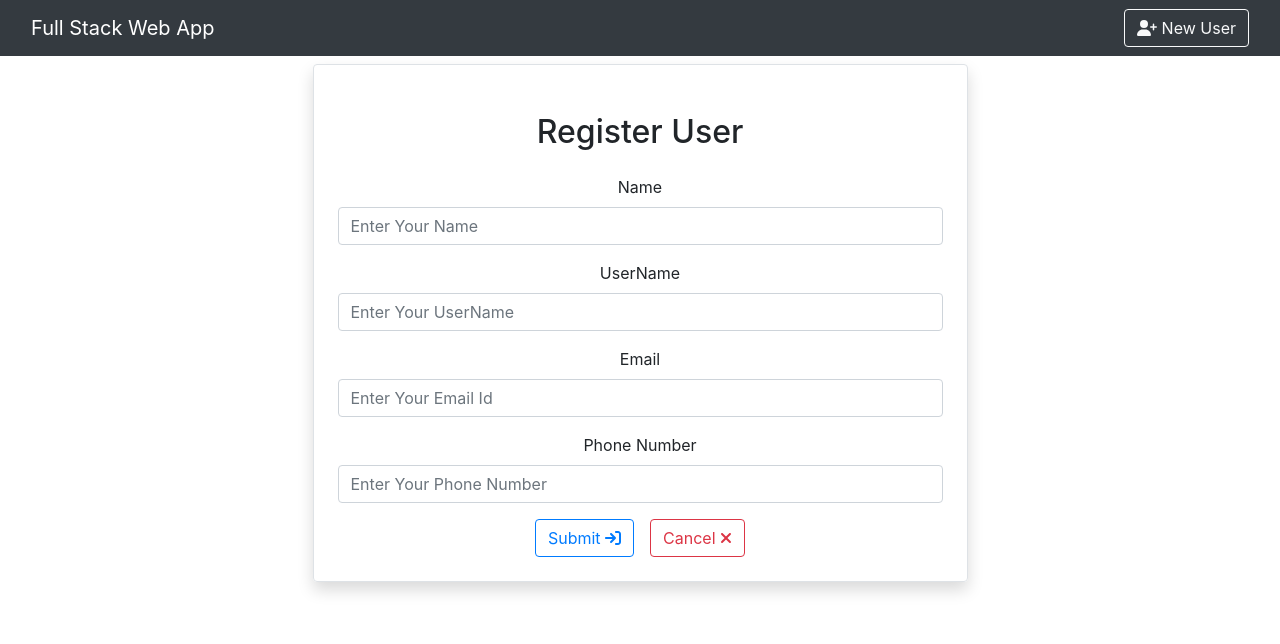
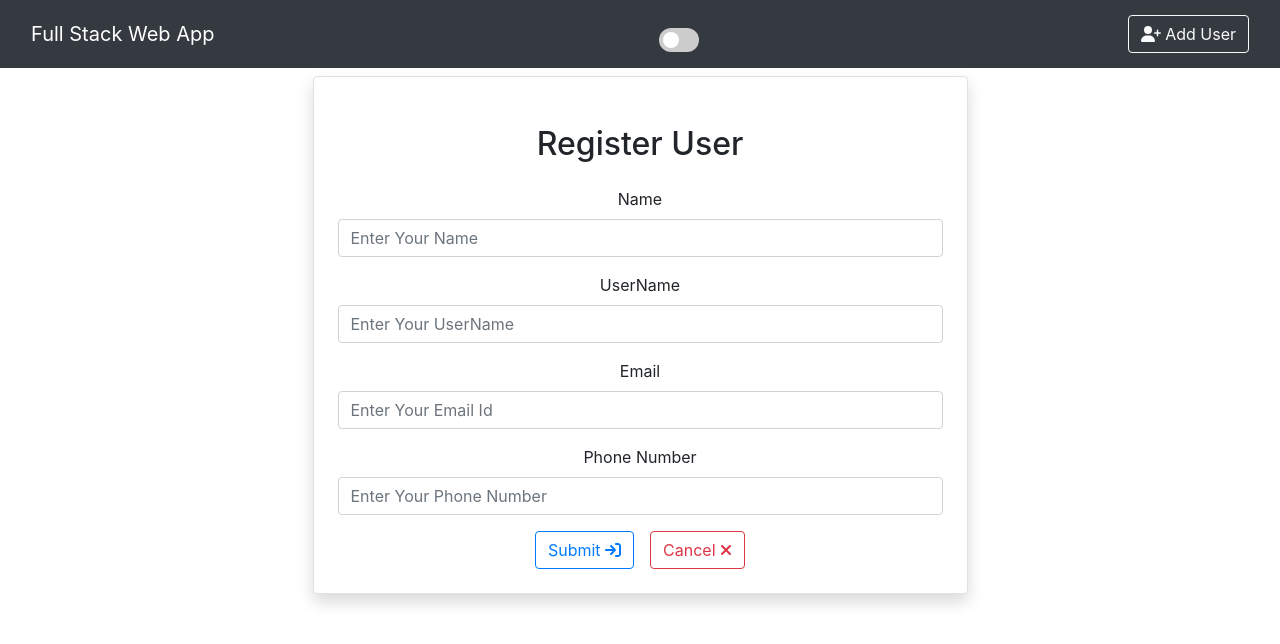
Before and after one commit to psainaveen12/user_registration_fe, a React (Create React App) app: page /adduser in a window 1280 px wide. Shown: the top 644 px of the page. Built offline with nearby package versions, Linux system fonts and the light colour scheme.

Commit message:
dark mode

```diff
--- a/src/index.css
+++ b/src/index.css
@@ -5,9 +5,77 @@ body {
     sans-serif;
   -webkit-font-smoothing: antialiased;
   -moz-osx-font-smoothing: grayscale;
+  background-color: #ffffff;
+  color: #000000;
 }
 
 code {
   font-family: source-code-pro, Menlo, Monaco, Consolas, 'Courier New',
     monospace;
 }
+
+body.dark-mode {
+  background-color: #40414f;
+}
+
+
+.dark-mode-toggle {
+  display: flex;
+  align-items: center;
+  margin-top: 20px;
+}
+
+.switch {
+  position: relative;
+  display: inline-block;
+  width: 40px;
+  height: 24px;
+}
+
+.switch input {
+  display: none;
+}
+
+.slider {
+  position: absolute;
+  cursor: pointer;
+  top: 0;
+  left: 0;
+  right: 0;
+  bottom: 0;
+  background-color: #ccc;
+  transition: 0.4s;
+  border-radius: 34px;
+}
+
+.slider:before {
+  position: absolute;
+  content: "";
+  height: 16px;
+  width: 16px;
+  left: 4px;
+  bottom: 4px;
+  background-color: white;
+  transition: 0.4s;
+  border-radius: 50%;
+}
+
+input:checked + .slider {
+  background-color: #2196F3;
+}
+
+input:checked + .slider:before {
+  transform: translateX(16px);
+}
+
+.slider.round {
+  border-radius: 34px;
+}
+
+.slider.round:before {
+  border-radius: 50%;
+}
+
+.custom_table_style{
+  background-color: white;
+}
--- /dev/null
+++ b/src/layout/DarkModeToggle.js
@@ -0,0 +1,25 @@
+import React, { useState, useEffect } from 'react';
+
+const DarkModeToggle = () => {
+  const [darkMode, setDarkMode] = useState(false);
+
+  const toggleDarkMode = () => {
+    setDarkMode(prevMode => !prevMode);
+  };
+
+  useEffect(() => {
+    const body = document.body;
+    body.classList.toggle('dark-mode', darkMode);
+  }, [darkMode]);
+
+  return (
+    <div className="dark-mode-toggle">
+      <label className="switch">
+        <input type="checkbox" onChange={toggleDarkMode} checked={darkMode} />
+        <span className="slider round"></span>
+      </label>
+    </div>
+  );
+};
+
+export default DarkModeToggle;
--- a/src/layout/Navbar.js
+++ b/src/layout/Navbar.js
@@ -2,13 +2,14 @@ import React from "react";
 import { Link } from "react-router-dom";
 import { FontAwesomeIcon } from '@fortawesome/react-fontawesome'
 import { faUserPlus} from '@fortawesome/free-solid-svg-icons';
+import DarkModeToggle from "./DarkModeToggle";
 
 export default function Navbar() {
   return (
     <div>
       <nav className="navbar navbar-expand-lg navbar-dark bg-dark">
         <div className="container-fluid">
-          <a className="navbar-brand" href="#">
+          <a className="navbar-brand" href="/">
             Full Stack Web App
           </a>
           <button
@@ -23,8 +24,10 @@ export default function Navbar() {
             <span className="navbar-toggler-icon"></span>
           </button>
 
+          <DarkModeToggle/>
+
           <Link className="btn btn-outline-light" to="/adduser">
-          <FontAwesomeIcon icon={faUserPlus} /> New User
+          <FontAwesomeIcon icon={faUserPlus} /> Add User
           </Link>
         </div>
       </nav>
--- a/src/pages/Home.js
+++ b/src/pages/Home.js
@@ -32,7 +32,7 @@ export default function Home() {
   return (
     <div className="container">
       <div className="py-4">
-        <table className="table table-striped border shadow">
+        <table className="table table-striped border shadow custom_table_style">
           <thead>
             <tr>
               <th scope="col">ID</th>
@@ -40,6 +40,8 @@ export default function Home() {
               <th scope="col">Username</th>
               <th scope="col">Email</th>
               <th scope="col">Phone Number</th>
+              <th scope="col">Date</th>
+              <th scope="col">Time</th>
               <th scope="col">Auction</th>
             </tr>
           </thead>
@@ -53,6 +55,8 @@ export default function Home() {
                 <td>{user.username}</td>
                 <td>{user.email}</td>
                 <td>{user.phonenumber}</td>
+                <td>{user.date}</td>
+                <td>{user.time}</td>
                 <td>
                   <Link
                     className="btn btn-primary mx-2"
--- a/src/users/AddUser.js
+++ b/src/users/AddUser.js
@@ -12,10 +12,12 @@ export default function AddUser() {
         name:"",
         username:"",
         email:"",
-        phonenumber:null
+        phonenumber:null,
+        date:null,
+        time:null
     });
 
-    const{name,username,email,phonenumber}=user
+    const{name,username,email,phonenumber,date,time}=user
 
     const onInputChange=(e)=>{
         setUser({...user, [e.target.name]:e.target.value})
@@ -28,9 +30,9 @@ export default function AddUser() {
     };
 
   return (
-    <div className='conntainer'>
+    <div className='conntainer colo'>
         <div className='row'>
-            <div className="col-md-6 offset-3 border rounded p-4 mt-2 shadow">
+            <div className="col-md-6 offset-3 border rounded p-4 mt-2 shadow custom_table_style">
                 <h2 className='text-center m-4'>Register User</h2>
                 <form onSubmit={(e)=>onSubmit(e)}>
                     <div className='mb-3'>
--- a/src/users/EditUser.js
+++ b/src/users/EditUser.js
@@ -14,10 +14,12 @@ export default function EditUser() {
         name:"",
         username:"",
         email:"",
-        phonenumber:null
+        phonenumber:null,
+        date:null,
+        time:null
     });
 
-    const{name,username,email,phonenumber}=user
+    const{name,username,email,phonenumber,date,time}=user
 
     const onInputChange=(e)=>{
         setUser({...user, [e.target.name]:e.target.value})
@@ -41,7 +43,7 @@ export default function EditUser() {
   return (
     <div className='conntainer'>
         <div className='row'>
-            <div className="col-md-6 offset-3 border rounded p-4 mt-2 shadow">
+            <div className="col-md-6 offset-3 border rounded p-4 mt-2 shadow custom_table_style">
                 <h2 className='text-center m-4'>Edit User</h2>
                 <form onSubmit={(e)=>onSubmit(e)}>
                     <div className='mb-3'>
--- a/src/users/ViewUser.js
+++ b/src/users/ViewUser.js
@@ -11,7 +11,9 @@ export default function ViewUser() {
         name:"",
         username:"",
         email:"",
-        phonenumber:null
+        phonenumber:null,
+        date:null,
+        time:null
     });
 
     const {id} = useParams();
@@ -35,7 +37,7 @@ export default function ViewUser() {
   return (
     <div className='conntainer'>
         <div className='row'>
-            <div className="col-md-6 offset-3 border rounded p-4 mt-2 shadow">
+            <div className="col-md-6 offset-3 border rounded p-4 mt-2 shadow custom_table_style">
             <h2 className='text-center m-4'>View User</h2>
 
             <div className='card'>
@@ -58,6 +60,14 @@ export default function ViewUser() {
                             <b>Phone Number : </b>
                             {user.phonenumber}
                         </li>
+                        <li className='list-group-item'>
+                            <b>Date : </b>
+                            {user.date}
+                        </li>
+                        <li className='list-group-item'>
+                            <b>Time : </b>
+                            {user.time}
+                        </li>
                     </ul>
                 </div>
             </div>
```
